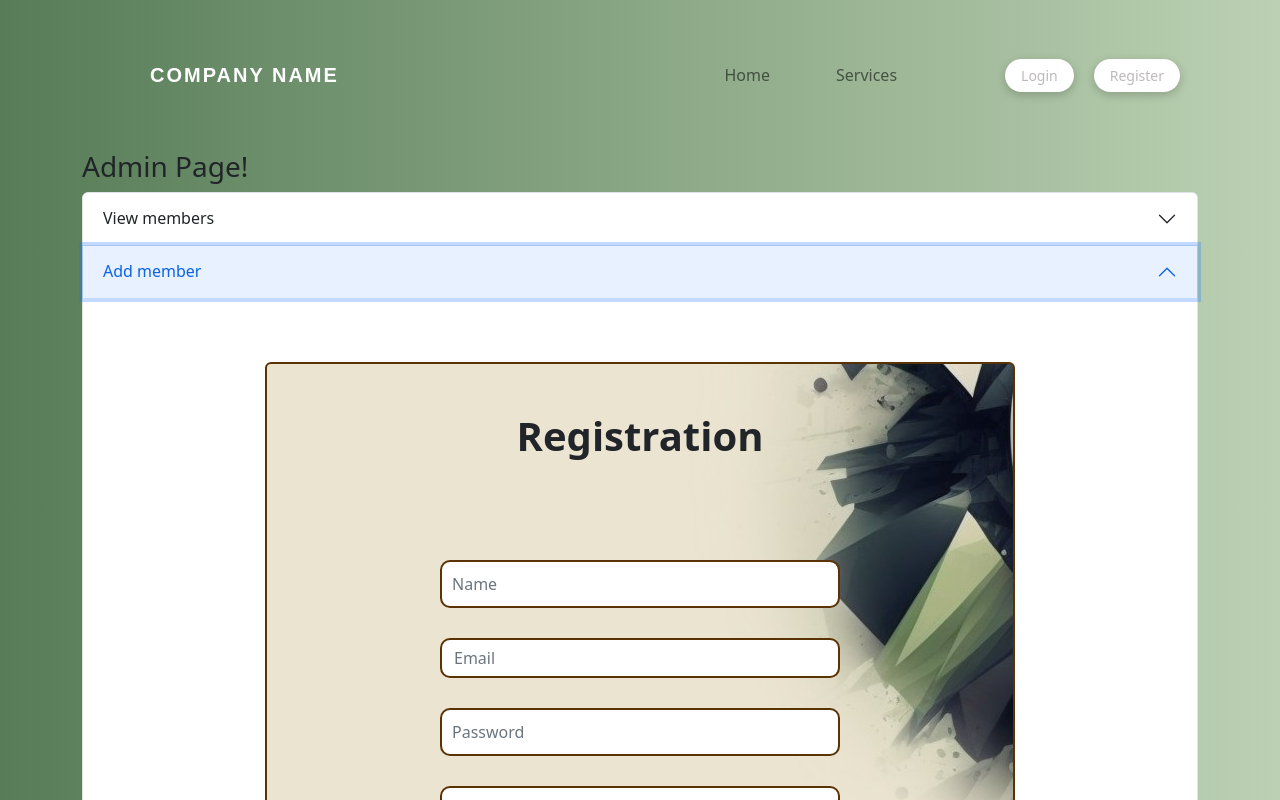
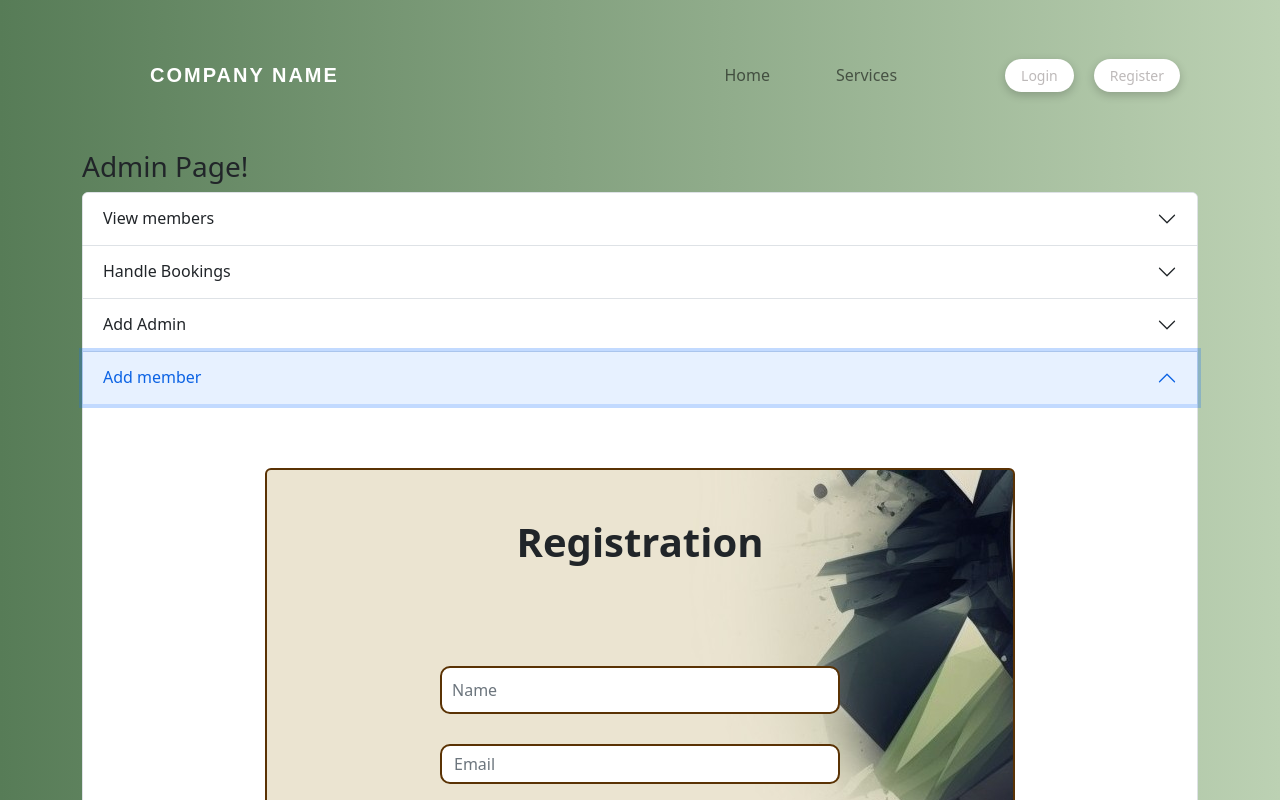
Before and after one commit to Asom98/fullstack, a React (Vite) app: page /admin in a window 1280 px wide. Both pictures are taken after a click on the button "Add member". Shown: the top 800 px of the page. Built offline with nearby package versions, Linux system fonts and the light colour scheme.

Commit message:
Added a handle bookings section

```diff
--- a/src/components/AdminPage.jsx
+++ b/src/components/AdminPage.jsx
@@ -19,10 +19,8 @@ export function AdminPage() {
       <Accordion defaultActiveKey={null}>
         <ViewMembersAccordion />
         <Accordion.Item eventKey="1">
-          <Accordion.Header>Add member</Accordion.Header>
-          <Accordion.Body>
-            <Registration isAdmin={false} />
-          </Accordion.Body>
+          <Accordion.Header>Handle Bookings</Accordion.Header>
+          <Accordion.Body></Accordion.Body>
         </Accordion.Item>
         <Accordion.Item eventKey="2">
           <Accordion.Header>Add Admin</Accordion.Header>
@@ -30,6 +28,12 @@ export function AdminPage() {
             <Registration isAdmin={true} />
           </Accordion.Body>
         </Accordion.Item>
+        <Accordion.Item eventKey="3">
+          <Accordion.Header>Add member</Accordion.Header>
+          <Accordion.Body>
+            <Registration isAdmin={false} />
+          </Accordion.Body>
+        </Accordion.Item>
       </Accordion>
     </Container>
   );
```
